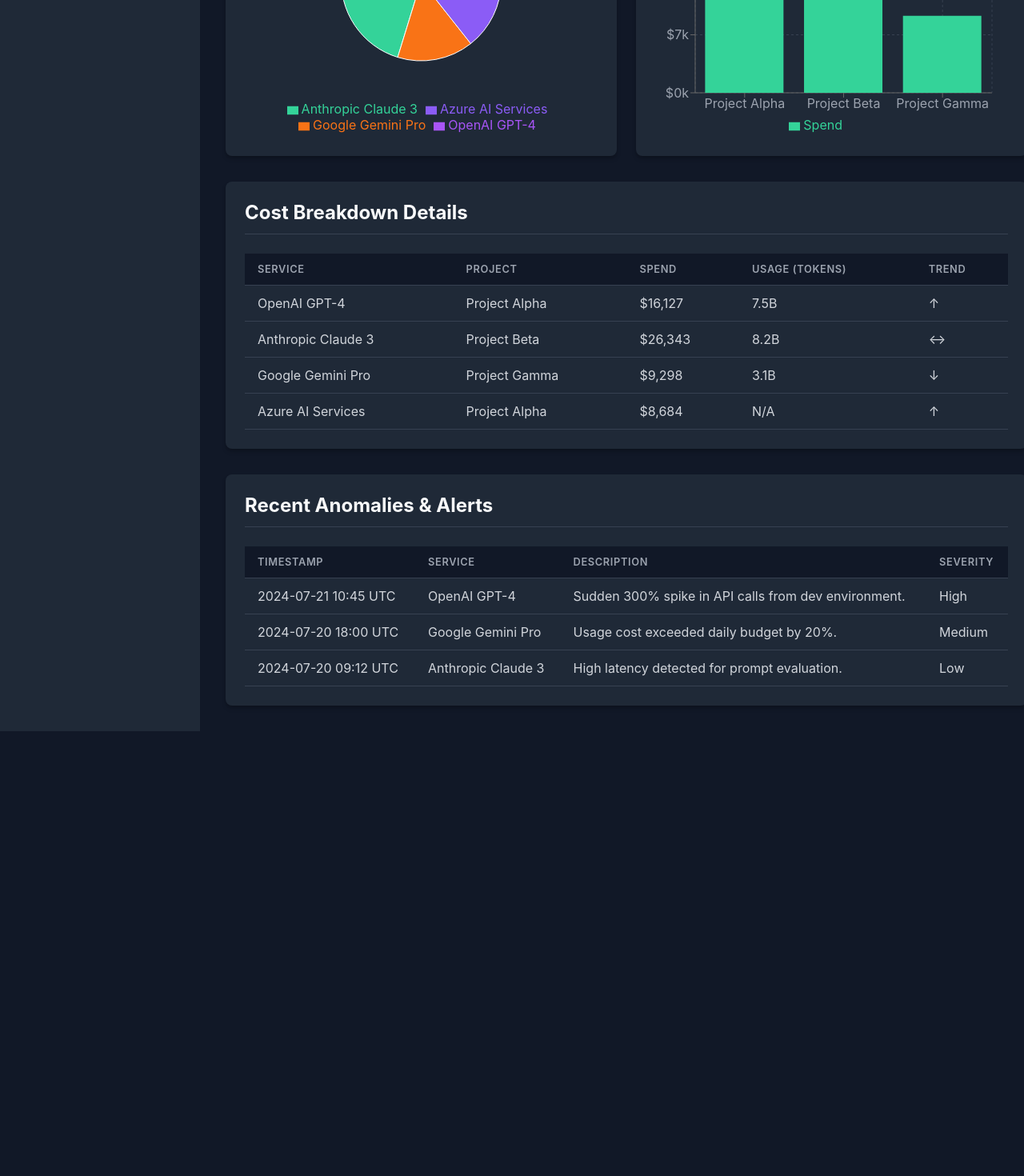
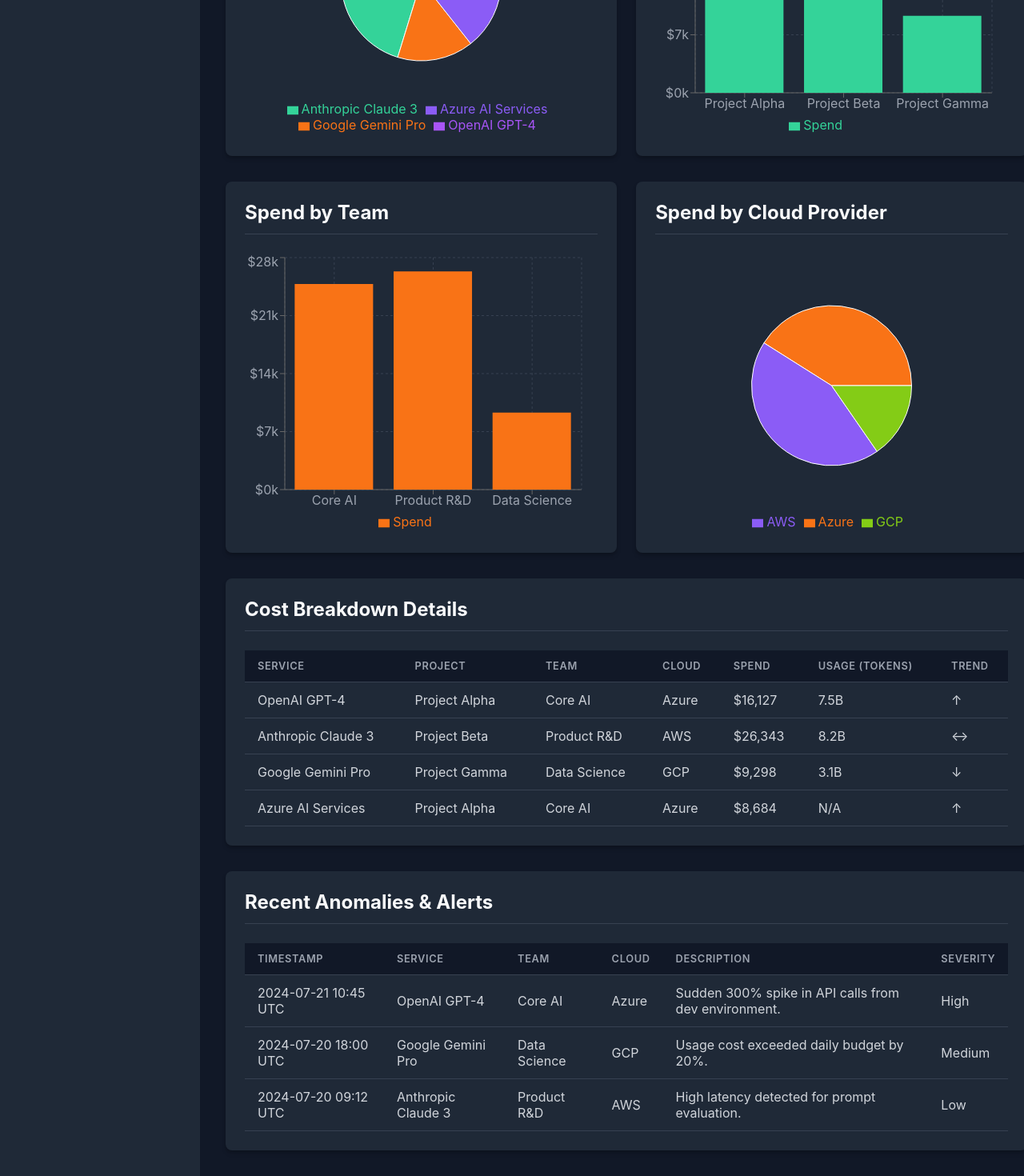
Before and after one commit to brianjester-cognizant2/finops, a React (Create React App) app: page / in a window 1280 px wide. Shown: the part 1278-2748 px from the top of the page at 80% size. Before the commit the page ends 2192 px from the top, so only its background shows below. Built offline with nearby package versions, Linux system fonts and the light colour scheme.

Commit message:
Update filters

```diff
--- a/src/pages/Dashboard.js
+++ b/src/pages/Dashboard.js
@@ -26,15 +26,28 @@
     dynamicSummaryMetrics,
     parsedCostBreakdown,
     spendByProject,
-    filteredSpendOverTime
+    filteredSpendOverTime,
+    spendByTeam,
+    spendByCloud
   } = useMemo(() => {
     const fCostBreakdown = costBreakdown
       .filter(item => selectedProject === 'All Projects' || item.project === selectedProject)
       .filter(item => selectedTeam === 'All Teams' || item.team === selectedTeam)
       .filter(item => selectedCloud === 'All Clouds' || item.cloudProvider === selectedCloud);
 
+    // Create a map for easy lookup of service metadata
+    const serviceInfoMap = costBreakdown.reduce((acc, item) => {
+      acc[item.service] = { team: item.team, cloudProvider: item.cloudProvider };
+      return acc;
+    }, {});
+
     const allowedServices = new Set(fCostBreakdown.map(item => item.service));
-    const fAnomalies = recentAnomalies.filter(anomaly => allowedServices.has(anomaly.service));
+    const fAnomalies = recentAnomalies
+      .filter(anomaly => allowedServices.has(anomaly.service))
+      .map(anomaly => ({
+        ...anomaly,
+        ...(serviceInfoMap[anomaly.service] || {}),
+      }));
 
     const pCostBreakdown = fCostBreakdown.map(item => ({
       ...item,
@@ -54,6 +67,22 @@
         acc[curr.project] = { project: curr.project, spendValue: 0 };
       }
       acc[curr.project].spendValue += curr.spendValue;
+      return acc;
+    }, {}));
+
+    const sByTeam = Object.values(pCostBreakdown.reduce((acc, curr) => {
+      if (!acc[curr.team]) {
+        acc[curr.team] = { team: curr.team, spendValue: 0 };
+      }
+      acc[curr.team].spendValue += curr.spendValue;
+      return acc;
+    }, {}));
+
+    const sByCloud = Object.values(pCostBreakdown.reduce((acc, curr) => {
+      if (!acc[curr.cloudProvider]) {
+        acc[curr.cloudProvider] = { cloudProvider: curr.cloudProvider, spendValue: 0 };
+      }
+      acc[curr.cloudProvider].spendValue += curr.spendValue;
       return acc;
     }, {}));
 
@@ -95,6 +124,8 @@
       parsedCostBreakdown: pCostBreakdown,
       spendByProject: sByProject,
       filteredSpendOverTime: fSpendOverTime,
+      spendByTeam: sByTeam,
+      spendByCloud: sByCloud,
     };
   }, [selectedProject, timeRange, selectedTeam, selectedCloud, projectNames]);
 
@@ -219,11 +250,55 @@
         </section>
       </div>
 
+      <div className="charts-grid">
+        <section className="dashboard-section">
+          <h2>Spend by Team</h2>
+          <div className="chart-wrapper">
+            <ResponsiveContainer width="100%" height="100%">
+              <BarChart data={spendByTeam} margin={{ top: 5, right: 20, left: -10, bottom: 5 }}>
+                <CartesianGrid strokeDasharray="3 3" />
+                <XAxis dataKey="team" />
+                <YAxis tickFormatter={(value) => `$${value / 1000}k`} />
+                <Tooltip formatter={(value) => new Intl.NumberFormat('en-US', { style: 'currency', currency: 'USD' }).format(value)} />
+                <Legend />
+                <Bar dataKey="spendValue" name="Spend" fill="#f97316" />
+              </BarChart>
+            </ResponsiveContainer>
+          </div>
+        </section>
+
+        <section className="dashboard-section">
+          <h2>Spend by Cloud Provider</h2>
+          <div className="chart-wrapper">
+            <ResponsiveContainer width="100%" height="100%">
+              <PieChart>
+                <Pie
+                  data={spendByCloud}
+                  cx="50%"
+                  cy="50%"
+                  labelLine={false}
+                  outerRadius={100}
+                  fill="#8884d8"
+                  dataKey="spendValue"
+                  nameKey="cloudProvider"
+                >
+                  {spendByCloud.map((entry, index) => (
+                    <Cell key={`cell-${index}`} fill={COLORS[(index + 2) % COLORS.length]} />
+                  ))}
+                </Pie>
+                <Tooltip formatter={(value) => new Intl.NumberFormat('en-US', { style: 'currency', currency: 'USD' }).format(value)} />
+                <Legend />
+              </PieChart>
+            </ResponsiveContainer>
+          </div>
+        </section>
+      </div>
+
       <section className="dashboard-section">
         <h2>Cost Breakdown Details</h2>
         <DataTable
-          headers={['Service', 'Project', 'Spend', 'Usage (Tokens)', 'Trend']}
-          dataKeys={['service', 'project', 'spend', 'usage', 'trend']}
+          headers={['Service', 'Project', 'Team', 'Cloud', 'Spend', 'Usage (Tokens)', 'Trend']}
+          dataKeys={['service', 'project', 'team', 'cloudProvider', 'spend', 'usage', 'trend']}
           rows={filteredCostBreakdown}
         />
       </section>
@@ -231,8 +306,8 @@
       <section className="dashboard-section">
         <h2>Recent Anomalies & Alerts</h2>
         <DataTable
-          headers={['Timestamp', 'Service', 'Description', 'Severity']}
-          dataKeys={['timestamp', 'service', 'description', 'severity']}
+          headers={['Timestamp', 'Service', 'Team', 'Cloud', 'Description', 'Severity']}
+          dataKeys={['timestamp', 'service', 'team', 'cloudProvider', 'description', 'severity']}
           rows={filteredAnomalies}
         />
       </section>
```
